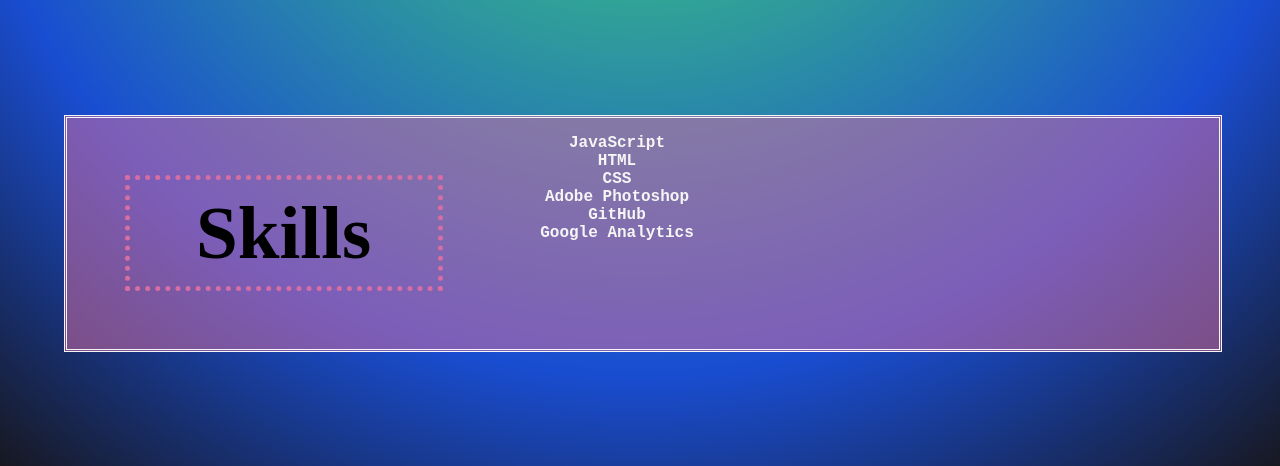
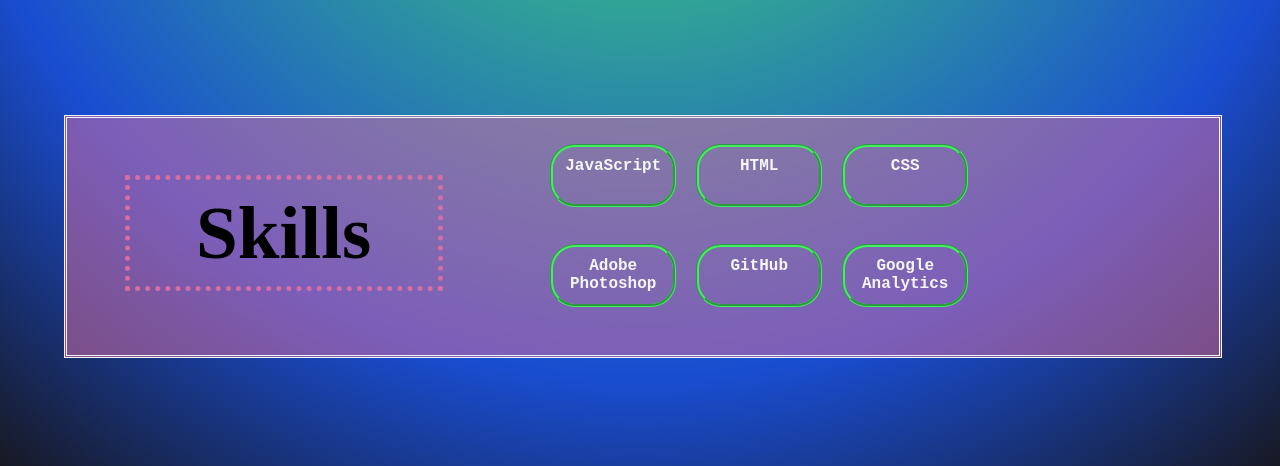
Before and after one commit to miyanotmia/miya-simms-intro26.4, a plain HTML site: page index.html in a window 1280 px wide. Shown: the part 1415-1881 px from the top of the page. Drawn offline with Linux system fonts and the light colour scheme; a web font is replaced by a local one.

Commit message:
Additional styling complete.

```diff
--- a/css/index.css
+++ b/css/index.css
@@ -169,28 +169,7 @@ margin-left: 25%;
 font-family: "Redaction 70", serif;
 }
 
-#skills {
-display: flex;
-flex-direction: row;
-border-style: double;
-margin-top:10% ;
-background-color: rgba(214, 109, 163, 0.521);
-width: 100%;
-height: 50%;
 
-}
-#skills h2{
-border-style: dotted;
-border-color: #d66da3;
-border-width: 5px;
-width: 25%;
-height: 50%;
-font-size: 75px;
-text-align: center;
-padding: 10px;
-margin: 5%;
-font-family: "Redaction 70", serif;
-}
 
 #connect {
 display: flex;
@@ -227,17 +206,49 @@ font-family: "Redaction 70", serif;
     width: 100px;
     height: 100px;
 }
-#skill ul{
-    display: flexbox;
-    flex-direction: column;
+
+#skills {
+
+display: flex;
+flex-direction: row;
+border-style: double;
+margin-top:10% ;
+background-color: rgba(214, 109, 163, 0.521);
+width: 100%;
+height: 50%;
+
 
 }
+#skills h2{
+border-style: dotted;
+border-color: #d66da3;
+border-width: 5px;
+width: 25%;
+height: 50%;
+font-size: 75px;
+text-align: center;
+padding: 10px;
+margin: 5%;
+font-family: "Redaction 70", serif;
+}
+
+#skills ul{
+display: flex;
+flex-wrap: wrap;
+padding-bottom:5px;
+width: 500px;
+height: 200px;
+text-align: center;
+}
 #skills li{
-
-    display: flex;
-    justify-content: space-evenly;
-    flex-wrap: wrap;
+    margin: 10px;
+    padding: 10px;
     list-style-type:none;
+    border-style: groove;
+    border-color: #45ed64;
+    border-radius: 25px;;
+    width: 100px;
+    height: 37px;
 
 }
 
```
